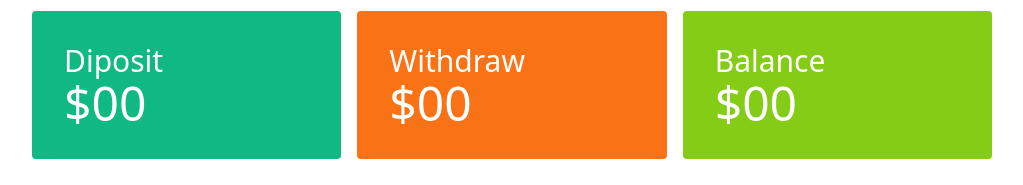
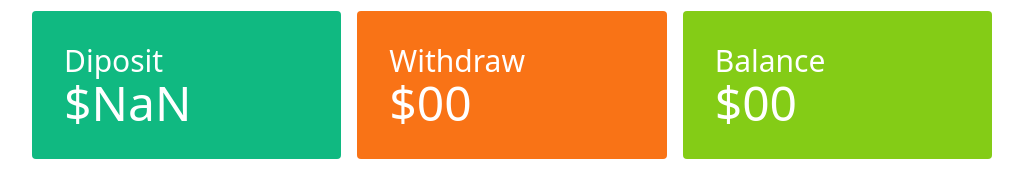
Before and after one commit to SumanChandraDas/banking, a plain HTML site: page banking.html in a window 1280 px wide. Both pictures are taken after a click on the button "Diposit". Shown: the part 133-318 px from the top of the page, without its empty margins (128-1151 px from the left). Drawn offline with nearby package versions, Linux system fonts and the light colour scheme.

Commit message:
get diposit value from user and put it diposit field

```diff
--- a/banking.html
+++ b/banking.html
@@ -49,7 +49,7 @@
                     <button id="diposit-button"
                         class="bg-orange-500 rounded px-3 text-white font-semibold py-1">Diposit</button>
                 </div>
-
+                <!-- withdraw form  -->
                 <div class="bg-rose-200 p-8 rounded ">
                     <h2 class="text-2xl font-semibold mb-4 text-black">Plese Withdraw</h2>
                     <input id="withdraw-input" class="border-2 border-gray-500	rounded	px-1 block mb-4 w-3/4 text-black"
@@ -62,6 +62,7 @@
         </section>
     </main>
 
+    <script src="js/banking.js"></script>
 </body>
 
 </html>
--- /dev/null
+++ b/js/banking.js
@@ -0,0 +1,18 @@
+document.getElementById("diposit-button").addEventListener("click", function () {
+    // find diposite input from user
+    const dipositInput = document.getElementById("diposit-input");
+    const dipositInputValue = parseFloat(dipositInput.value);
+
+    // find diposit amount value
+    const dipositAmount = document.getElementById("diposit-total");
+    const dipositAmountValue = parseFloat(dipositAmount.innerText);
+
+    let totalDiposet = dipositAmountValue + dipositInputValue;
+    dipositAmount.innerText = totalDiposet;
+
+    dipositInput.value = '';
+
+
+
+
+})
```
Also changed, not shown: index.html (+1 -0 lines).
